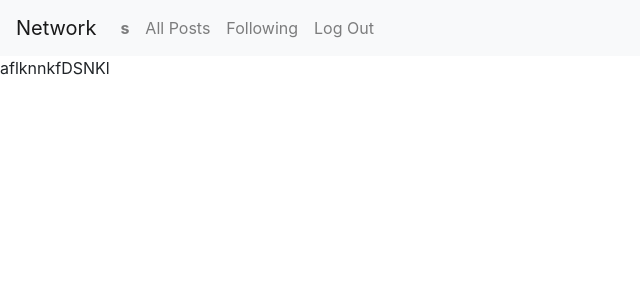
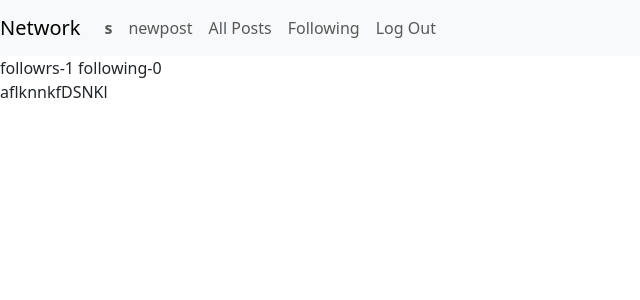
Before and after one commit to philip-sebatian/Network, a Django app: page /profile/2 in a window 1280 px wide. Shown: the top 300 px of the page, without its empty margins (0-640 px from the left). Run offline with Django 3.2, Linux system fonts and the light colour scheme; a user stored in the database is signed in; data comes from the database, SQL or seed files in the repository; both versions use the stored data as it was after the commit; some libraries are stand-ins or nearby versions.

Commit message:
all functionalities over

```diff
--- a/network/models.py
+++ b/network/models.py
@@ -6,10 +6,12 @@ class User(AbstractUser):
 
     followers = models.ManyToManyField('self', blank=True, symmetrical=False, related_name='following_users')
     following = models.ManyToManyField('self', blank=True, symmetrical=False, related_name='followers_users')
+    img=models.CharField(max_length=1000,default='')
 
 class Post(models.Model):
     post_content = models.CharField(max_length=500, default='none')
     post_owner = models.ForeignKey(User, on_delete=models.CASCADE)
+    Liked_by = models.ManyToManyField(User, blank=True, symmetrical=False, related_name='liked_by')
 
 
 
--- a/network/static/network/styles.css
+++ b/network/static/network/styles.css
@@ -0,0 +1,18 @@
+#index-cont{
+    min-height: 100vh;
+    background-color: black;
+}
+#pagination{
+    background-color: blue;
+}
+
+.post{
+    height: 30vh;
+    color: white;
+    background-color: red;
+}
+.post_image{
+    height: 30px;
+    width: 30px;
+    border-radius: 15px;
+}
--- a/network/templates/network/layout.html
+++ b/network/templates/network/layout.html
@@ -4,7 +4,8 @@
 <html lang="en">
     <head>
         <title>{% block title %}Social Network{% endblock %}</title>
-        <link rel="stylesheet" href="https://stackpath.bootstrapcdn.com/bootstrap/4.4.1/css/bootstrap.min.css" integrity="sha384-Vkoo8x4CGsO3+Hhxv8T/Q5PaXtkKtu6ug5TOeNV6gBiFeWPGFN9MuhOf23Q9Ifjh" crossorigin="anonymous">
+        <link href="https://cdn.jsdelivr.net/npm/bootstrap@5.3.2/dist/css/bootstrap.min.css" rel="stylesheet" integrity="sha384-T3c6CoIi6uLrA9TneNEoa7RxnatzjcDSCmG1MXxSR1GAsXEV/Dwwykc2MPK8M2HN" crossorigin="anonymous">
+        <script src="https://cdn.jsdelivr.net/npm/bootstrap@5.3.2/dist/js/bootstrap.bundle.min.js" integrity="sha384-C6RzsynM9kWDrMNeT87bh95OGNyZPhcTNXj1NW7RuBCsyN/o0jlpcV8Qyq46cDfL" crossorigin="anonymous"></script>
         <link href="{% static 'network/styles.css' %}" rel="stylesheet">
     </head>
     <body>
@@ -16,15 +17,19 @@
               <ul class="navbar-nav mr-auto">
                 {% if user.is_authenticated %}
                     <li class="nav-item">
-                        <a class="nav-link" href="#"><strong>{{ user.username }}</strong></a>
+                        <a class="nav-link" href="{%url 'profile' id=request.user.id%}"><strong>{{ user.username }}</strong></a>
                     </li>
                 {% endif %}
                 <li class="nav-item">
-                  <a class="nav-link" href="{% url 'index' %}">All Posts</a>
+                    <a class="nav-link" href="{% url 'newpost'%}">newpost</a>
+                  </li>
+
+                <li class="nav-item">
+                  <a class="nav-link" href="{% url 'index' pageno=1%}">All Posts</a>
                 </li>
                 {% if user.is_authenticated %}
                     <li class="nav-item">
-                        <a class="nav-link" href="#">Following</a>
+                        <a class="nav-link" href="{% url 'followingPost' pageno=1%}">Following</a>
                     </li>
                     <li class="nav-item">
                         <a class="nav-link" href="{% url 'logout' %}">Log Out</a>
--- a/network/templates/network/profile.html
+++ b/network/templates/network/profile.html
@@ -1,10 +1,23 @@
 {% extends "network/layout.html" %}
 
 {% block body %}
+<form action="{%url 'follow_unfollow' id=id%}" method="POST">
+    followrs-{{f_l}}  following-{{fly_l}}
+    {% csrf_token %}
+    {%if request.user != profile%}
+    {%if request.user in followers%}
+    <input type="submit" value="unfollow" name="unfollow">
+    {%else%}
+    <input type="submit" value="follow" name="follow">
+    {%endif%}
+    {%endif%}
+
+</form>
 
 
     {%for post in posts%}
     <div>
+
         {{post.post_content}}
     </div>
     {%endfor%}
--- /dev/null
+++ b/network/templates/network/welcome.html
@@ -0,0 +1,5 @@
+{% extends "network/layout.html" %}
+
+{% block body %}
+    welcome {{request.user}}
+{% endblock %}
--- a/network/urls.py
+++ b/network/urls.py
@@ -4,11 +4,15 @@ from django.urls import path
 from . import views
 
 urlpatterns = [
-    path("", views.index, name="index"),
+    path('',views.welcome,name='welcome'),
+    path("<int:pageno>", views.index, name="index"),
     path("login", views.login_view, name="login"),
     path("logout", views.logout_view, name="logout"),
     path("register", views.register, name="register"),
     path('newpost',views.newpost,name='newpost'),
     path('profile/<int:id>',views.profile,name='profile'),
-    path('like/<int:postid>',views.like,name="like")
+    path('like/<int:postid>/<int:pageno>',views.like,name="like"),
+    path('follow_unfollow/<int:id>',views.follow_unfollow,name='follow_unfollow'),
+    path('followingPost/<int:pageno>',views.following_post,name='followingPost')
+
 ]
--- a/network/views.py
+++ b/network/views.py
@@ -3,13 +3,21 @@ from django.db import IntegrityError
 from django.http import HttpResponse, HttpResponseRedirect
 from django.shortcuts import render
 from django.urls import reverse
-
+from django.contrib.auth.decorators import login_required
 from .models import *
+from django.core.paginator import Paginator
 
 
-def index(request):
+def welcome(request):
+    return render(request,"network/welcome.html")
+@login_required(login_url='login')
+def index(request,pageno):
+    objects=[post.post for post in likes.objects.filter(Liked_by=request.user) ]
+    x=Post.objects.all()
+    p=Paginator(x,10)
+
     return render(request, "network/index.html",{
-        'posts': Post.objects.all(),'liked_by':[post.post for post in likes.objects.filter(Liked_by=request.user) ]
+        'posts': p.page(pageno).object_list,'liked_by':objects,'p':p,'pageno':pageno
     })
 
 
@@ -24,7 +32,7 @@ def login_view(request):
         # Check if authentication successful
         if user is not None:
             login(request, user)
-            return HttpResponseRedirect(reverse("index"))
+            return HttpResponseRedirect(reverse("index",args=[1]))
         else:
             return render(request, "network/login.html", {
                 "message": "Invalid username and/or password."
@@ -35,7 +43,7 @@ def login_view(request):
 
 def logout_view(request):
     logout(request)
-    return HttpResponseRedirect(reverse("index"))
+    return HttpResponseRedirect(reverse("index",args=[1]))
 
 
 def register(request):
@@ -55,6 +63,7 @@ def register(request):
         try:
             user = User.objects.create_user(username, email, password)
             user.save()
+
         except IntegrityError:
             return render(request, "network/register.html", {
                 "message": "Username already taken."
@@ -72,7 +81,7 @@ def newpost(request):
         f=Post(post_content=content,post_owner=request.user)
         f.save()
         likes(post=f,)
-        return HttpResponseRedirect(reverse('index'))
+        return HttpResponseRedirect(reverse('index',args=[1]))
     if request.method=="GET":
         return render(request,'network/newpost.html')
 def profile(request,id):
@@ -80,23 +89,52 @@ def profile(request,id):
         profile_owner=User.objects.get(id=id)
         posts=Post.objects.filter(post_owner=profile_owner)
         return render(request,'network/profile.html',{
-            'posts':posts
+            'posts':posts,"id":id ,'followers':profile_owner.followers.all(),'following':profile_owner.following.all(),'f_l':len(profile_owner.followers.all()),'fly_l':len(profile_owner.following.all()),'profile':profile_owner
         })
 
 
 
 
-def like(request,postid):
-    if request.method=="GET":
-        if not likes.objects.filter(post=Post.objects.get(id=postid),Liked_by=request.user):
+def like(request,postid,pageno):
+    if request.method=="POST":
+        if request.POST.get('like'):
             post=Post.objects.get(id=postid)
-            f=likes(post=post,Liked_by=request.user)
-            f.save()
-            return HttpResponseRedirect(reverse('index'))
+            post.Liked_by.add(request.user)
+
+            return HttpResponseRedirect(reverse('index',args=[pageno]))
 
 
-        else:
+        if request.POST.get('unlike'):
             post=Post.objects.get(id=postid)
 
-            likes.objects.get(post=post,Liked_by=request.user).delete()
-            return HttpResponseRedirect(reverse('index'))
+            post.Liked_by.remove(request.user)
+            return HttpResponseRedirect(reverse('index',args=[pageno]))
+
+
+def follow_unfollow(request,id):
+    if request.method=="POST":
+        if request.POST.get('follow'):
+            profile_owner=User.objects.get(id=id)
+            profile_owner.followers.add(request.user)
+            request.user.following.add(profile_owner)
+            return HttpResponseRedirect(reverse('profile',args=[id]))
+
+        else :
+            profile_owner=User.objects.get(id=id)
+            profile_owner.followers.remove(request.user)
+            request.user.following.remove(profile_owner)
+            return HttpResponseRedirect(reverse('profile',args=[id]))
+
+
+
+def following_post(request,pageno):
+    if request.method=='GET':
+        p_l=[]
+        list_following=request.user.following.all()
+        for i in list_following:
+            for j in Post.objects.filter(post_owner=i):
+                p_l.append(j)
+        p=Paginator(p_l,10)
+        return render(request,'network/followingPost.html',{
+            'follow':p.page(pageno).object_list,'p':p
+        })
```
Also changed, not shown: network/templates/network/followingPost.html (added, +19 -0 lines), network/templates/network/index.html (+33 -10 lines), db.sqlite3, network/migrations/0005_user_img.py (added), network/migrations/0006_post_liked_by.py (added).
